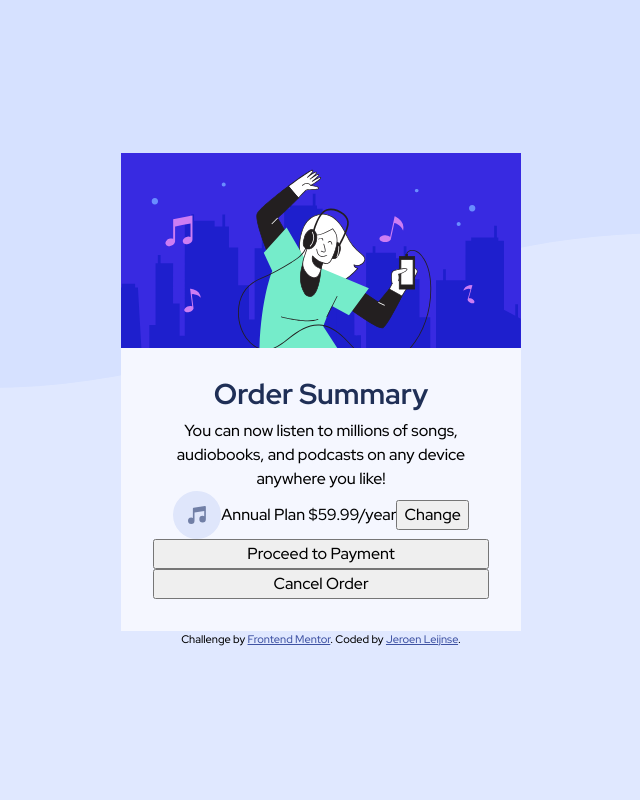
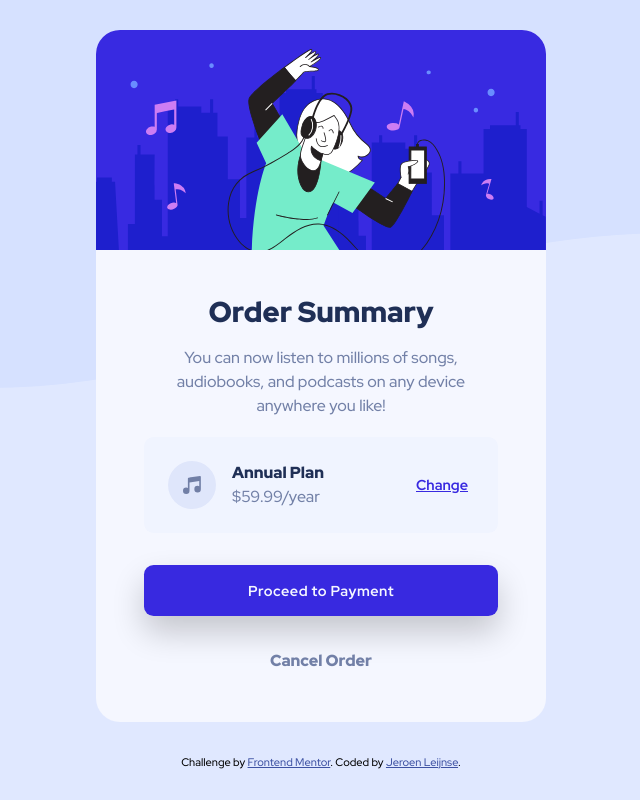
Before and after one commit to jrleijnse/order-summary-component, a plain HTML site: page index.html in a window 1280 px wide. Shown: the whole page, without its empty margins (319-959 px from the left). Drawn offline with Linux system fonts and the light colour scheme.

Commit message:
Update styles.css

```diff
--- a/css/styles.css
+++ b/css/styles.css
@@ -69,61 +69,113 @@ h6 {
 .card-container {
   display: flex;
   flex-direction: column;
-  text-align: center;
-  width: 400px;
+  width: 450px;
   background-color: hsl(225, 100%, 98%);
+  border-radius: 1.5rem;
 }
 
 .card-img {
+  border-radius: 1.5rem 1.5rem 0rem 0rem;
 }
 
 .card-content-container {
   display: flex;
   flex-direction: column;
-  padding: 2rem;
+  padding: 3rem;
 }
 
 .card-title {
+  font-weight: 900;
+  text-align: center;
   color: hsl(223, 47%, 23%);
   line-height: 1;
   font-size: 1.8rem;
-  margin-bottom: 0.6rem;
+  margin-bottom: 1.2rem;
 }
 
 .card-text {
+  text-align: center;
+  color: hsl(224, 23%, 55%);
+  margin-bottom: 1.2rem;
+  padding: 0rem 1.5rem;
 }
 
 .annual-plan-container {
+  background-color: hsl(225, 100%, 97%);
   display: flex;
   align-items: center;
   justify-content: center;
-}
-
-.music-icon {
+  padding: 1.5rem;
+  border-radius: 0.6rem;
+  margin-bottom: 2rem;
 }
 
 .price-container {
+  display: flex;
+  flex-direction: column;
+  margin-left: 1rem;
 }
 
 .plan-type {
+  font-weight: 900;
+  color: hsl(223, 47%, 23%);
 }
 
 .plan-price {
+  color: hsl(224, 23%, 55%);
 }
 
 .change {
+  font-size: 0.9rem;
+  font-weight: 700;
+  margin-left: auto;
+  border: none;
+  text-decoration: underline;
+  color: hsl(245, 75%, 52%);
+  cursor: pointer;
+  background-color: inherit;
+}
+
+.change:hover {
+  color: hsl(245, 75%, 65%);
+  text-decoration: none;
 }
 
 .btn-proceed {
+  font-size: 0.9rem;
+  font-weight: 700;
+  border: none;
+  background-color: hsl(245, 75%, 52%);
+  color: hsl(225, 100%, 98%);
+  padding: 0.9rem;
+  border-radius: 0.6rem;
+  letter-spacing: 0.5px;
+  cursor: pointer;
+  margin-bottom: 2rem;
+  transition: all 0.3s;
+  box-shadow: 0 1rem 2rem rgba(0, 0, 0, 0.2);
 }
 
 .btn-proceed:hover {
+  background-color: hsl(245, 75%, 65%);
 }
 
 .btn-cancel {
+  width: fit-content;
+  background-color: inherit;
+  border: none;
+  color: hsl(224, 23%, 55%);
+  font-weight: 900;
+  cursor: pointer;
+  align-self: center;
+  transition: all 0.3s;
+}
+.btn-cancel:hover {
+  color: hsl(223, 47%, 23%);
 }
 
 .attribution {
+  margin-top: 2rem;
   font-size: 11px;
   text-align: center;
 }
```
